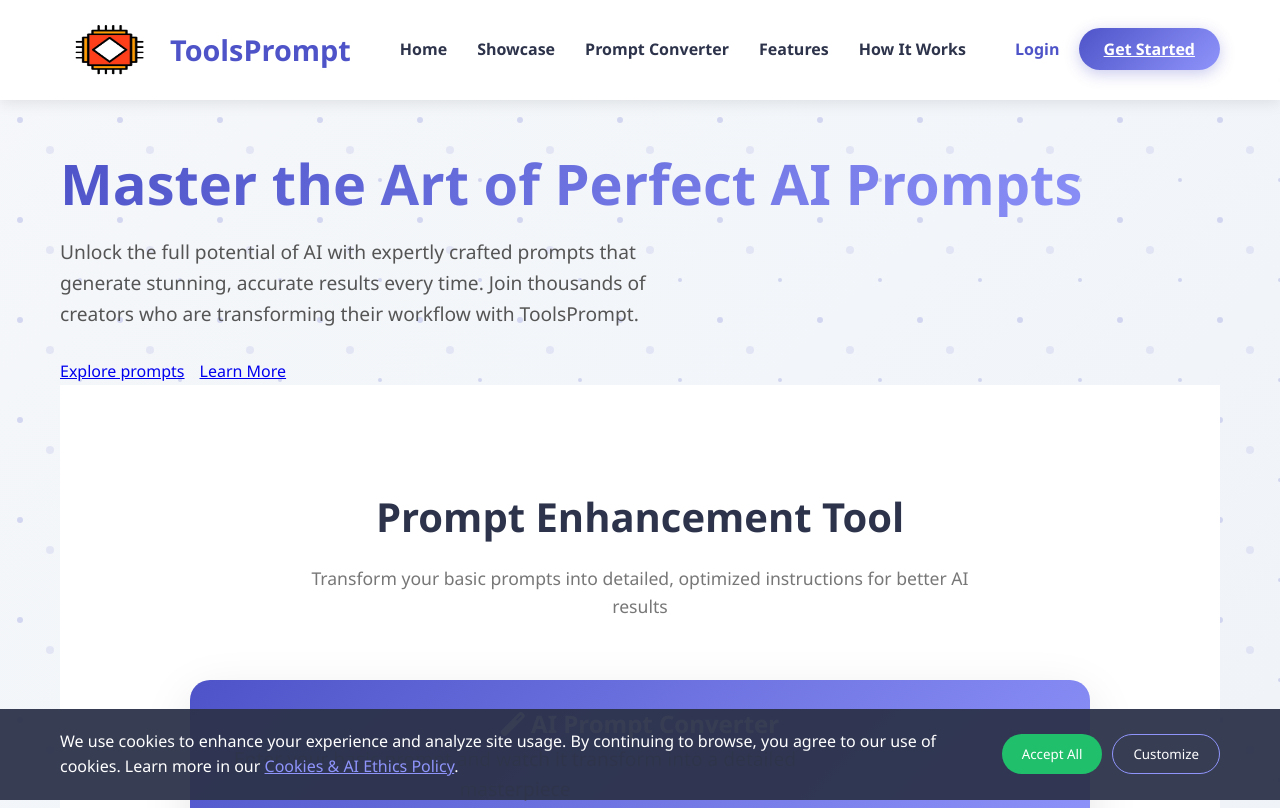
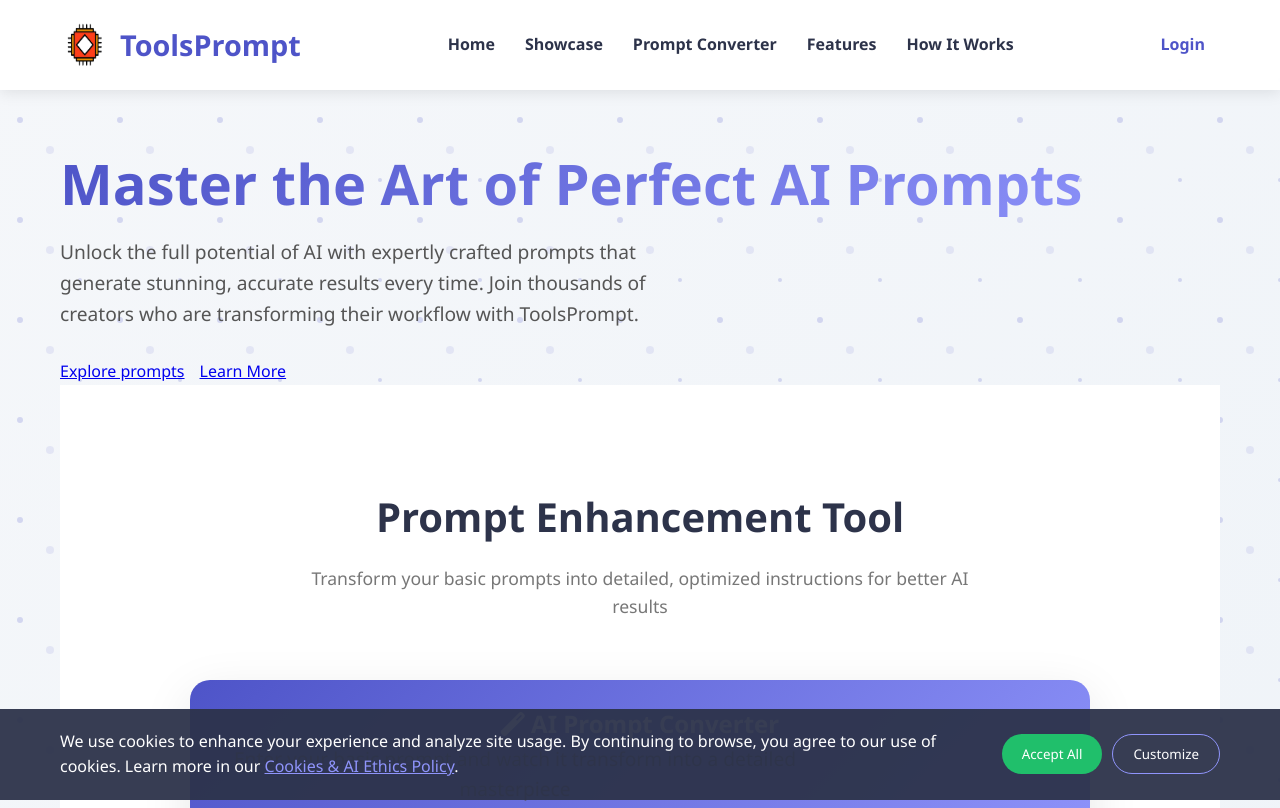
Before and after one commit to Indian-Musk/toolsprompt, a website: page public/index.html in a window 1280 px wide. Shown: the top 808 px of the page. Drawn offline with Linux system fonts and the light colour scheme.

Commit message:
updated website getstarted

```diff
--- a/public/index.html
+++ b/public/index.html
@@ -34,7 +34,7 @@
     <div class="container">
         <nav>
             <div class="logo">
-             <img src="logo.png" alt="Logo" style="width:100px;height:60px;">
+             <img src="logo.png" alt="Logo" style="width:50px;height:50px;">
                 <span>ToolsPrompt</span>
             </div>
             <div class="nav-links">
@@ -48,7 +48,7 @@
             <div id="authSection">
                 <!-- Will be populated by script.js -->
                 <a href="login.html" class="login-btn">Login</a>
-                <a href="login.html" class="cta-button">Get Started</a>
+
             </div>
             <div class="mobile-toggle">
                 <i class="fas fa-bars"></i>
--- a/public/script.js
+++ b/public/script.js
@@ -82,7 +82,7 @@ function showAuthElements() {
     } else {
       authSection.innerHTML = `
         <a href="login.html" class="login-btn">Login</a>
-        <a href="login.html" class="cta-button">Get Started</a>
+
       `;
     }
   }
```
Also changed, not shown: public/nav.html (+1 -1 lines).
